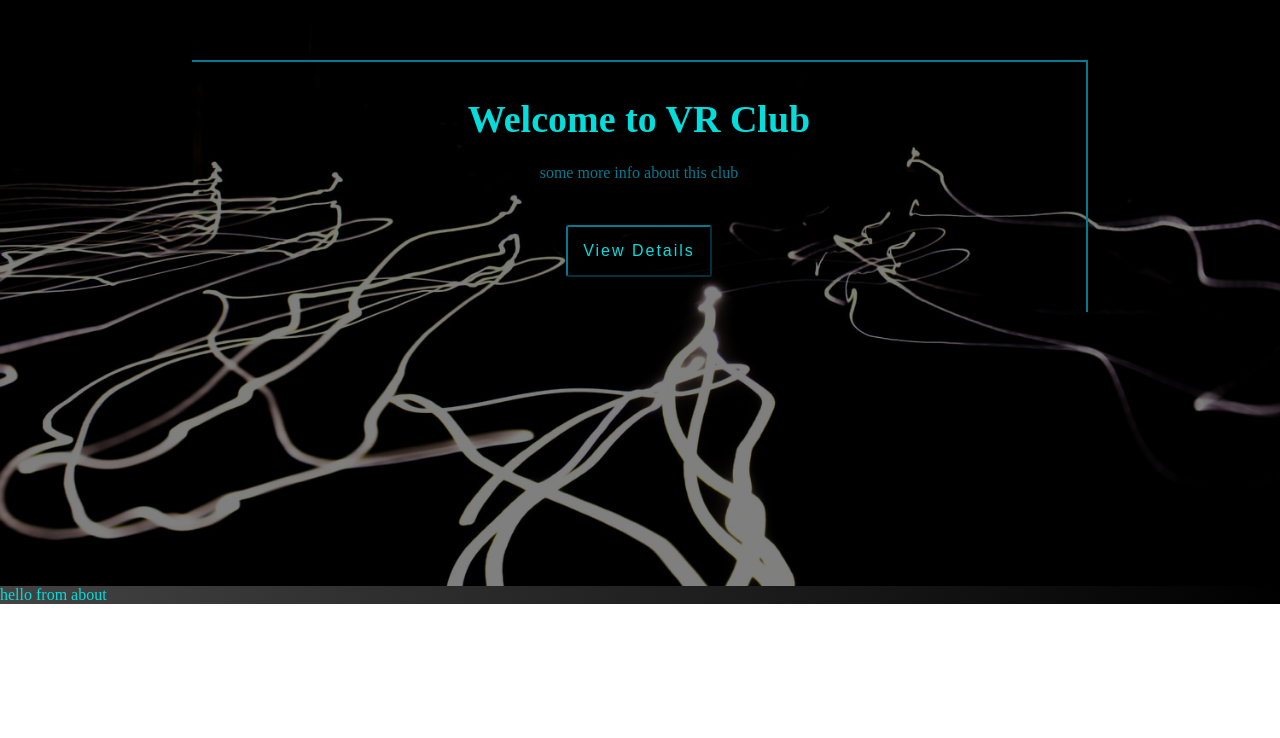
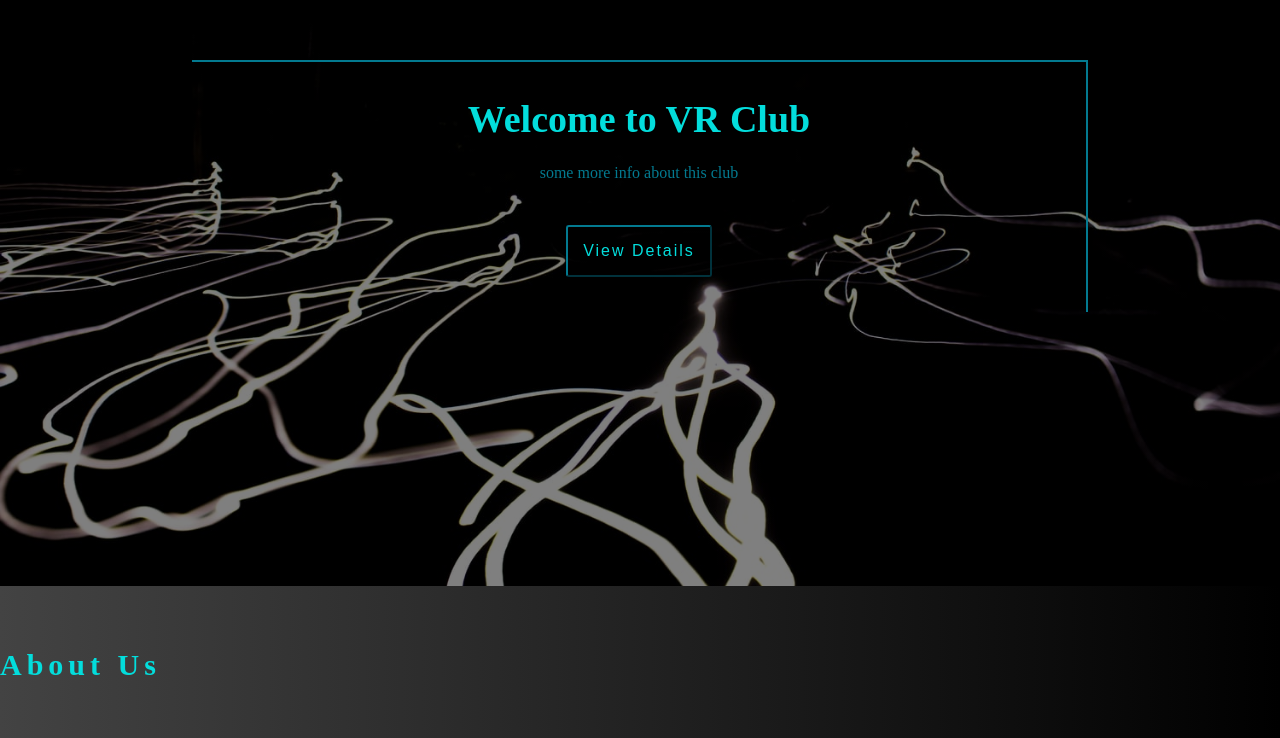
Before and after one commit to uly-ana/vr, a React (Create React App) app: page / in a window 1280 px wide. Shown: the part 214-952 px from the top of the page. Before the commit the page ends 818 px from the top, so only its background shows below. Built offline with nearby package versions, Linux system fonts and the light colour scheme.

Commit message:
imported Section and Title to About page

```diff
--- a/src/components/home/About.js
+++ b/src/components/home/About.js
@@ -1,10 +1,14 @@
 import React from 'react'
+import Section from '../globals/Section'
+import Title from '../globals/Title'
 
 const About = () => {
     return (
-        <div>
-            hello from about
-        </div>
+        <>
+           <Section>
+              <Title title="about us"></Title>
+          </Section>
+        </>
     )
 }
 
```
